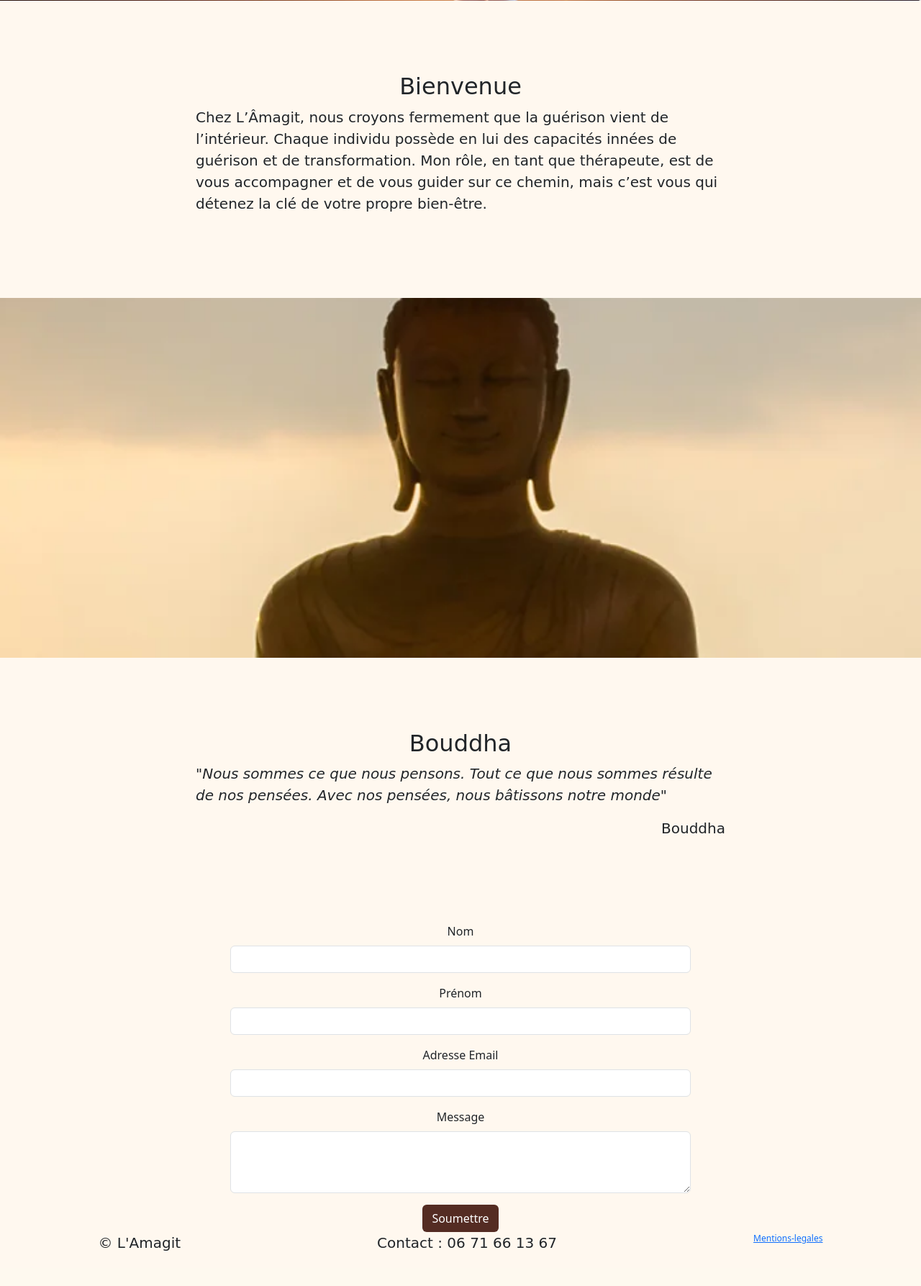
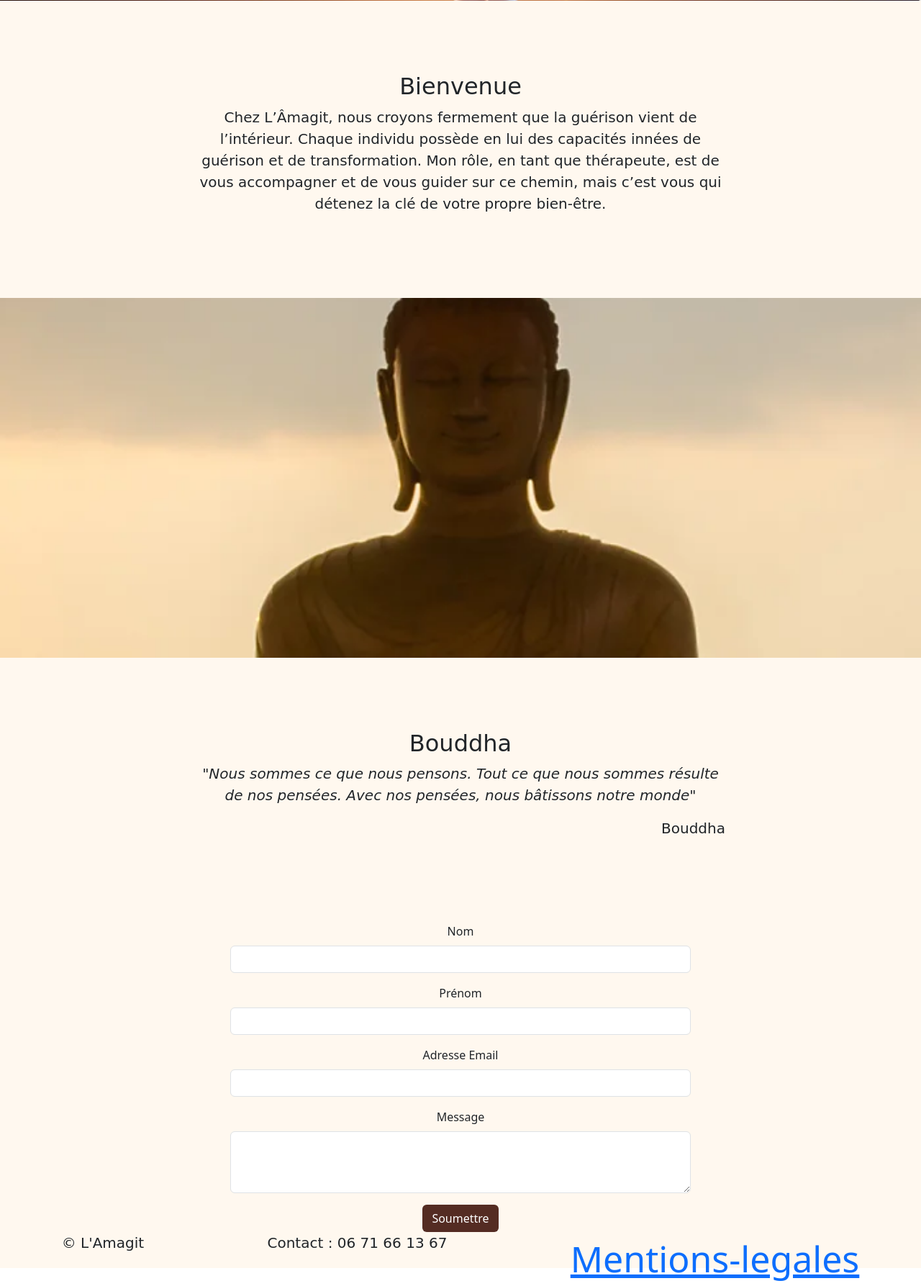
Before and after one commit to yoannfb/l-amagit, a PHP site: page / in a window 1280 px wide. Shown: the part 1098-2885 px from the top of the page at 72% size. Before the commit the page ends 2836 px from the top, so only its background shows below. Run offline with PHP 8.4, Linux system fonts and the light colour scheme; some libraries are stand-ins or nearby versions.

Commit message:
maj footer

```diff
--- a/public/css/accueil.css
+++ b/public/css/accueil.css
@@ -36,11 +36,13 @@
     font-style: italic;
     font-family: cursive;
 }
-h2,p {
+h2 {
     font-family: cursive;
 }
 p {
     font-size: 20px;
+    font-family: cursive;
+    text-align: center;
 }
 
 /*.contact div{
--- a/public/css/footer.css
+++ b/public/css/footer.css
@@ -3,5 +3,5 @@
     justify-content: space-around;
     background-color:#fff8ef;
     height: 50px;
-    font-size: 12px;
+    font-size: 50px;
 }
--- a/public/css/les soins.css
+++ b/public/css/les soins.css
@@ -26,7 +26,7 @@ h3 {
     height: 50px;
 }
 
-p, h2 {
+p {
     font-family: cursive;
 }
 p {
@@ -39,6 +39,10 @@ h1 {
     font-weight: 700;
     font-size: 7rem;
 }
+h2 {
+    font-weight: 600;
+    font-family: cursive;
+}
 h4 {
     font-weight: 800;
     font-family: cursive;
```
